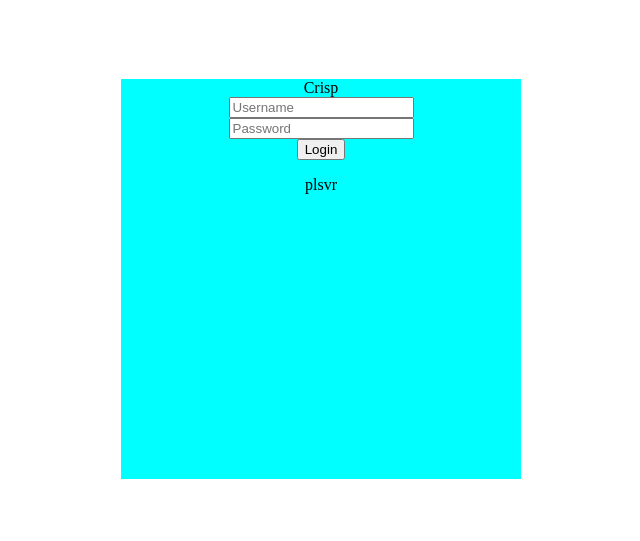
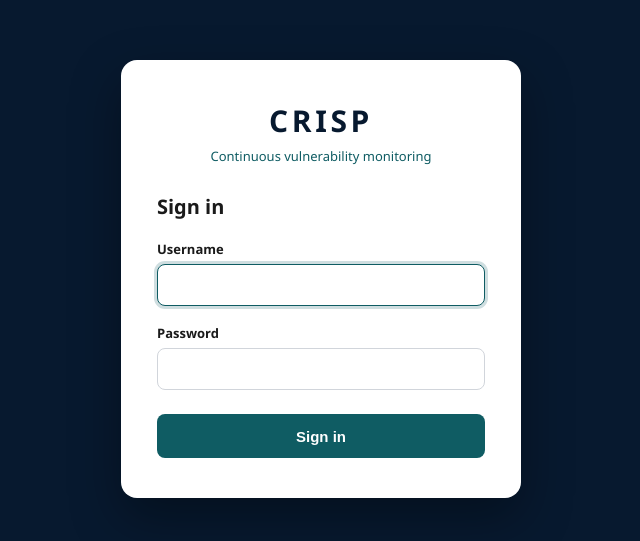
Before and after one commit to gxm097/CRISP, a website: page frontend/login.html in a window 1280 px wide. Shown: the part 121-662 px from the top of the page, without its empty margins (319-959 px from the left). Drawn offline with Linux system fonts and the light colour scheme.

Commit message:
Redesign the login page
- New login page matching the app (navy background, white card, teal button)
- Labeled, required username and password fields
- Wrong password now returns to the login page with an error message
- Removed leftover "plsvr" text

```diff
--- a/frontend/Styles/login.css
+++ b/frontend/Styles/login.css
@@ -1,22 +1,99 @@
-body{
+* {
+    box-sizing: border-box;
+}
+
+body {
     display: flex;
     align-items: center;
     justify-content: center;
     min-height: 100vh;
     margin: 0;
-}
-.login-container{
-    display: flex;
-    flex-direction: column ;
-    background-color: aqua;
-    height: 400px;
-    width: 400px;
-    align-items: center;
-    position: relative;
-
+    padding: 24px;
+    background: #07192f;
+    font-family: "Segoe UI", system-ui, -apple-system, sans-serif;
+    color: #1a1a1a;
 }
 
-.register-div{
-    position:absolute;
-    bottom: 0;
+.login-card {
+    width: 100%;
+    max-width: 400px;
+    background: #ffffff;
+    border-radius: 16px;
+    padding: 40px 36px;
+    box-shadow: 0 20px 50px rgba(0, 0, 0, 0.35);
 }
+
+.brand {
+    text-align: center;
+    margin-bottom: 28px;
+}
+
+.brand-name {
+    font-size: 30px;
+    font-weight: 700;
+    letter-spacing: 0.12em;
+    color: #07192f;
+}
+
+.brand-tagline {
+    margin: 6px 0 0;
+    font-size: 13px;
+    color: #0f5c63;
+}
+
+h1 {
+    margin: 0 0 20px;
+    font-size: 20px;
+    font-weight: 600;
+}
+
+form {
+    display: flex;
+    flex-direction: column;
+}
+
+label {
+    font-size: 13px;
+    font-weight: 600;
+    margin-bottom: 6px;
+}
+
+input {
+    height: 42px;
+    padding: 0 12px;
+    margin-bottom: 18px;
+    font-size: 15px;
+    border: 1px solid #d1d5db;
+    border-radius: 8px;
+}
+
+input:focus {
+    outline: none;
+    border-color: #0f5c63;
+    box-shadow: 0 0 0 3px rgba(15, 92, 99, 0.2);
+}
+
+.login-button {
+    height: 44px;
+    margin-top: 6px;
+    font-size: 15px;
+    font-weight: 600;
+    color: #ffffff;
+    background: #0f5c63;
+    border: none;
+    border-radius: 8px;
+    cursor: pointer;
+}
+
+.login-button:hover {
+    background: #0b474d;
+}
+
+.login-error {
+    margin: 0 0 18px;
+    padding: 10px 12px;
+    font-size: 14px;
+    color: #b42318;
+    background: #fde2e1;
+    border-radius: 8px;
+}
--- a/frontend/backend.js
+++ b/frontend/backend.js
@@ -152,7 +152,7 @@ app.post('/login', async (req, res) => {
     };
     res.redirect('/overview');
   } else {
-    res.status(401).send('Wrong username or password.');
+    res.redirect('/?error=1');
   }
 });
 
--- a/frontend/login.html
+++ b/frontend/login.html
@@ -1,31 +1,43 @@
-<!doctype html>
-<html>
+<!DOCTYPE html>
+<html lang="en">
+
 <head>
-        <title>Crisp Login</title>
-        <link rel = "stylesheet" href ="Styles/login.css">
+    <meta charset="UTF-8">
+    <meta name="viewport" content="width=device-width, initial-scale=1.0">
+    <title>CRISP - Sign in</title>
+    <link rel="stylesheet" href="/Styles/login.css">
 </head>
+
 <body>
-        <form action="/login" method="POST">
-            <div class = "login-container">
-                <div>Crisp</div>
-                <div>
-                    <input id = "username" class = "username" name="username" type = "text" placeholder="Username">
+    <main class="login-card">
+
+        <div class="brand">
+            <div class="brand-name">CRISP</div>
+            <p class="brand-tagline">Continuous vulnerability monitoring</p>
         </div>
 
-                <div>
-                    <input id = "password" class = "password" name="password" type = "password" placeholder="Password">
-                </div>
+        <h1>Sign in</h1>
 
-                <div class = "login-button-container">
-                    <button id = "login-button" class = "login-button">Login</button>
+        <p id="message" class="login-error" role="alert" hidden>Wrong username or password.</p>
 
-                </div>
+        <form action="/login" method="POST">
+            <label for="username">Username</label>
+            <input id="username" name="username" type="text" autocomplete="username" required autofocus>
 
-                <p id="message"> plsvr </p>
+            <label for="password">Password</label>
+            <input id="password" name="password" type="password" autocomplete="current-password" required>
 
-
-            </div>
+            <button type="submit" class="login-button">Sign in</button>
         </form>
 
+    </main>
+
+    <script>
+        // show the error message when the server sends us back with ?error=1
+        if (new URLSearchParams(window.location.search).has('error')) {
+            document.getElementById('message').hidden = false;
+        }
+    </script>
 </body>
+
 </html>
```
Also changed, not shown: frontend/overview.html (+1 -2 lines). Lines whose indentation alone changed are shown as unchanged.
